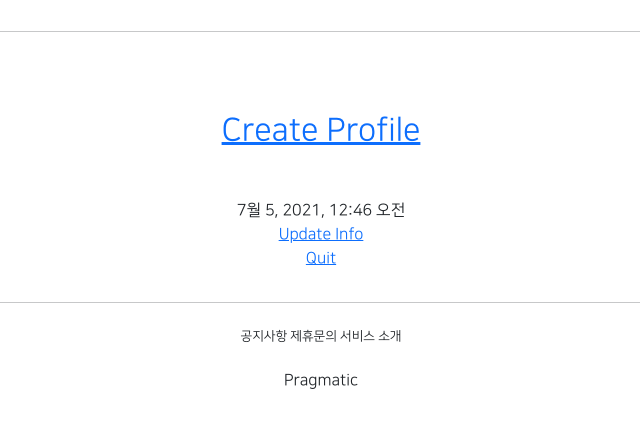
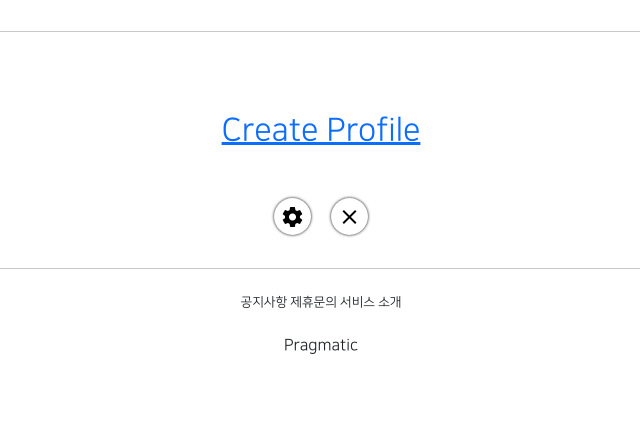
Before and after one commit to PR-Juyoung/GJAI_web, a Django app: template accountapp/templates/accountapp/detail.html in a window 1280 px wide. Shown: the part 137-565 px from the top of the page, without its empty margins (319-959 px from the left). Run offline with Django 3.2, Linux system fonts and the light colour scheme; the template is opened without the code that fills it: values that come from a table or form of the project are taken from there, others are empty; the visitor is signed in with stand-in values (Sample User, id 1); data comes from the database, SQL or seed files in the repository; parts of the project's set-up code (start-up, migrations or seed data) failed here and were passed over; some libraries are stand-ins or nearby versions.

Commit message:
210729 hello_world commit_4

```diff
--- a/accountapp/templates/accountapp/detail.html
+++ b/accountapp/templates/accountapp/detail.html
@@ -26,18 +26,16 @@
             </h2>
             {% endif %}
         </div>
-        <div>
-            {{ target_user.date_joined }}
-        </div>
         {% if user == target_user %}
         <div>
-            <a href="{% url 'accountapp:update' pk=target_user.pk %}">
-                Update Info
+            <a href="{% url 'accountapp:update' pk=target_user.pk %}"
+               class="material-icons round_button mx-2">
+                settings
             </a>
-        </div>
-        <div>
-            <a href="{% url 'accountapp:delete' pk=target_user.pk %}">
-                Quit
+
+            <a href="{% url 'accountapp:delete' pk=target_user.pk %}"
+               class="material-icons round_button mx-2">
+                close
             </a>
         </div>
         {% endif %}
```
